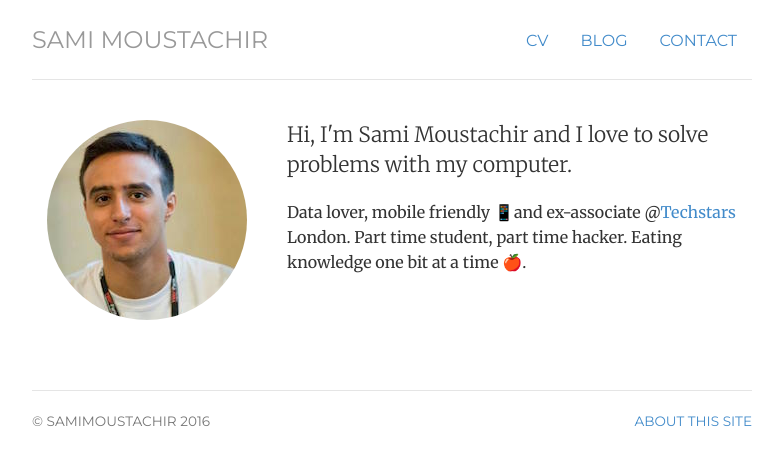
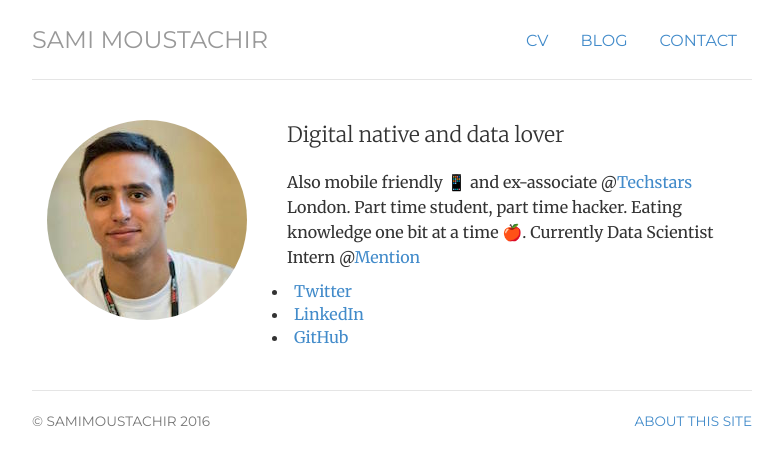
Before and after one commit to sammous/sammous.github.io, a Jekyll site: the page built from index.html, in a window 1280 px wide. Shown: the top 465 px of the page, without its empty margins (248-1031 px from the left). Built offline with Jekyll 4.4.1, drawn with Linux system fonts in a browser that asks for light colours.

Commit message:
new index

```diff
--- a/index.html
+++ b/index.html
@@ -12,8 +12,25 @@ description: Sami Moustachir
 	<img  class="img-circle avatar" alt="Sami Moustachir" src="img/sami.jpg">
 	</div>
 	<div itemscope itemtype="http://data-vocabulary.org/Person" class="col-sm-8">
-	<p class="lead">Hi, I'm <span itemprop="name">Sami Moustachir</span> and I love to solve problems with my computer.</p>
-	<p>Data lover, mobile friendly 📱and ex-associate @<a href="http://www.techstars.com" title="techstars">Techstars</a> London. Part time student, part time hacker. Eating knowledge one bit at a time 🍎.</p>
+	<p class="lead">Digital native and data lover</p>
+	<p>Also mobile friendly 📱 and ex-associate @<a href="http://www.techstars.com" title="techstars">Techstars</a> London. Part time student, part time hacker. Eating knowledge one bit at a time 🍎. Currently Data Scientist Intern @<a href="http://www.mention.com" title="mention">Mention</a></p>
+	<div class="row">
+	<li>
+	<a href="https://twitter.com/sa_mous">
+		<i class="fa fa-twitter"></i> Twitter
+	</a>
+	</li>
+	<li>
+    <a href="https://linkedin.com/in/samous">
+      <i class="fa fa-linkedin"></i> LinkedIn
+    </a>
+  </li>
+	<li>
+	<a href="https://github.com/sammous">
+		<i class="fa fa-github"></i> GitHub
+	</a>
+	</li>
+	</div>
 	</div>
 </div>
 <!-- </div> -->
```
